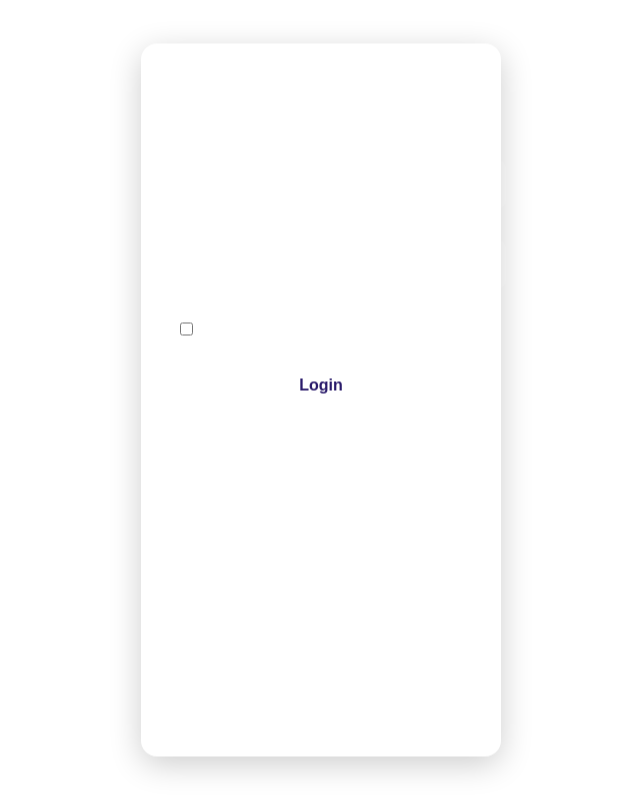
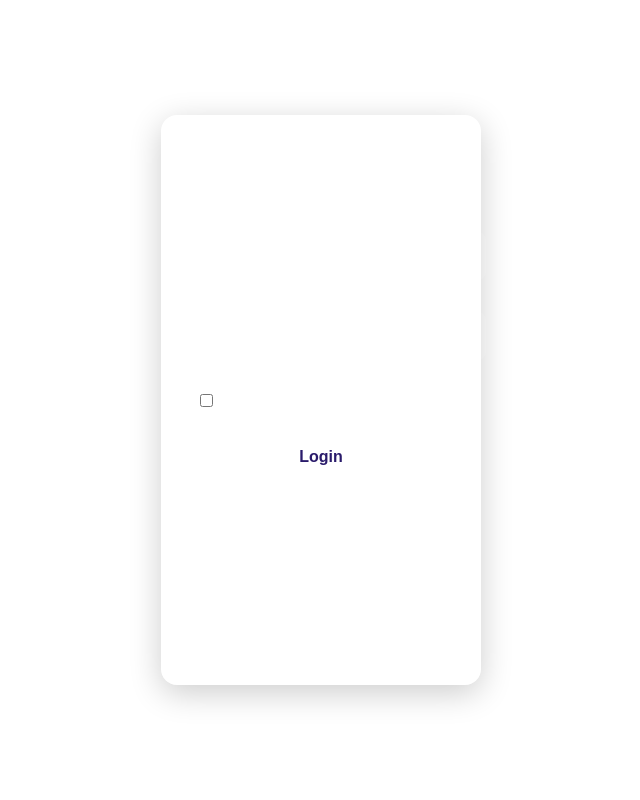
Before and after one commit to Renangomesp/Projeto-Login, a plain HTML site: page index.html in a window 1280 px wide. Shown: the whole page, without its empty margins (319-959 px from the left). Drawn offline with Linux system fonts and the light colour scheme; some icons are missing.

Commit message:
Update style.css

```diff
--- a/estilos/style.css
+++ b/estilos/style.css
@@ -11,8 +11,8 @@ form{
     background: url(../imagens/pexels-picturemechaniq-1749303.jpg)no-repeat;
     background-size: cover;
     position: absolute;
-    width: 290px;
-    height: 643px;
+    width: 250px;
+    height:500px;
     border-radius: 20px;
     top: 50%;
     left: 50%;
```
